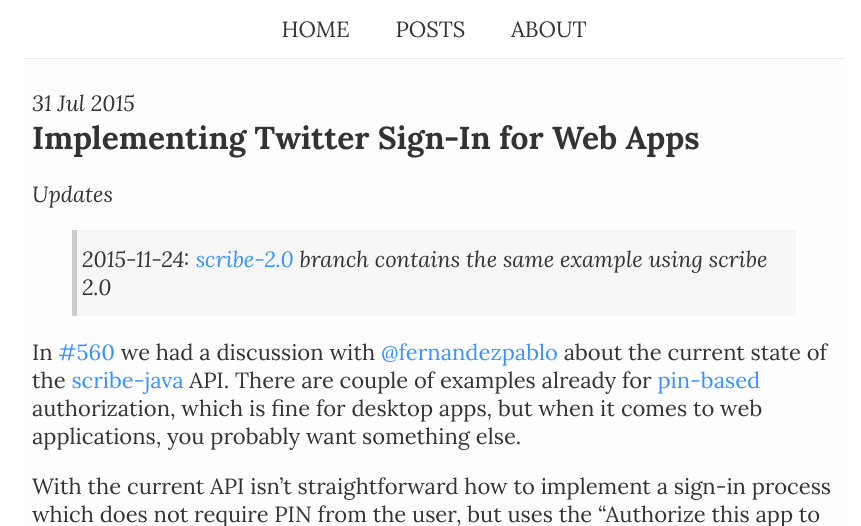
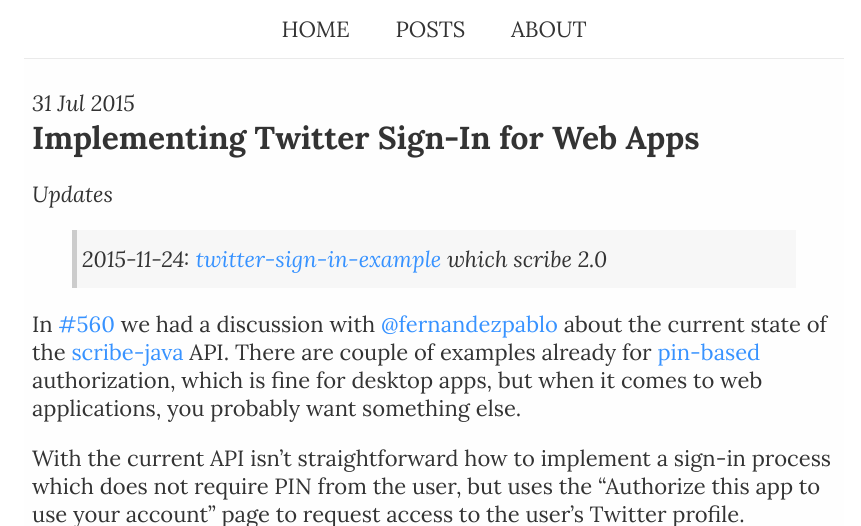
Before and after one commit to akoskm/akoskm.github.io, a Jekyll site: the page built from _posts/2015-07-31-twitter-sign-in-for-web-apps.md, in a window 1280 px wide and 900 px high, cut to the strip 0-526 px from the top of the window. Shown: the whole strip, without its empty margins (206-1067 px from the left). Built offline with Jekyll 4.4.1, drawn with Linux system fonts in a browser that asks for light colours; nearby versions of some CDN libraries; comment, search, counter and statistics services are not loaded.

Commit message:
Update 2015-07-31-twitter-sign-in-for-web-apps.md

```diff
--- a/_posts/2015-07-31-twitter-sign-in-for-web-apps.md
+++ b/_posts/2015-07-31-twitter-sign-in-for-web-apps.md
@@ -6,7 +6,7 @@
 
 *Updates*
 
-> *2015-11-24:* [scribe-2.0](https://github.com/akoskm/twitter-sign-in-example/tree/scribe-2.0) branch contains the same example using scribe 2.0
+> *2015-11-24:* [twitter-sign-in-example](https://github.com/akoskm/twitter-sign-in-example/tree/scribe-2.0) which scribe 2.0
 
 In [#560](https://github.com/fernandezpablo85/scribe-java/issues/560) we had a discussion with [@fernandezpablo][3] about the current state of the [scribe-java][4] API. There are couple of examples already for [pin-based](https://dev.twitter.com/oauth/pin-based) authorization, which is fine for desktop apps, but when it comes to web applications, you probably want something else.
 
```
